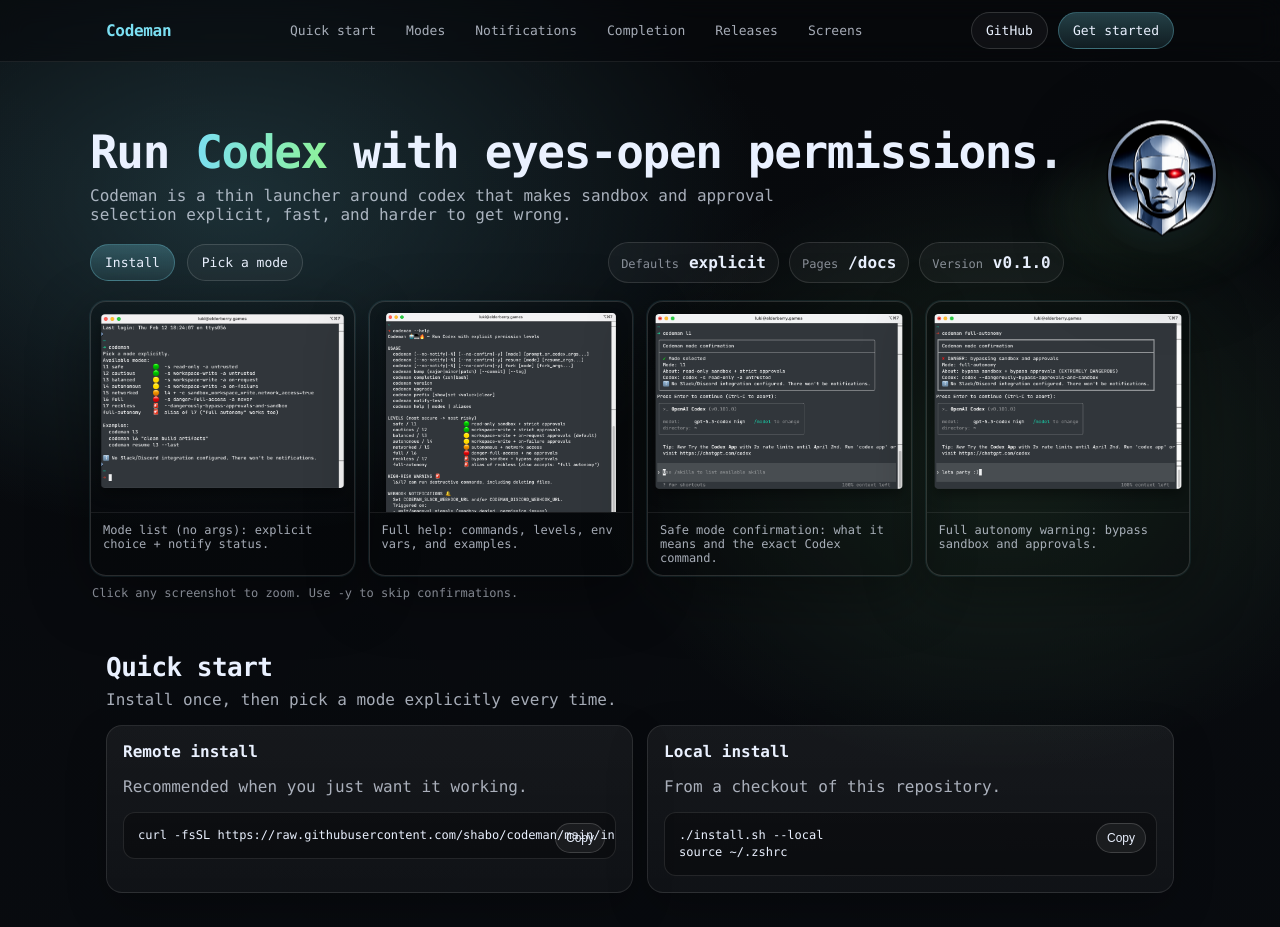
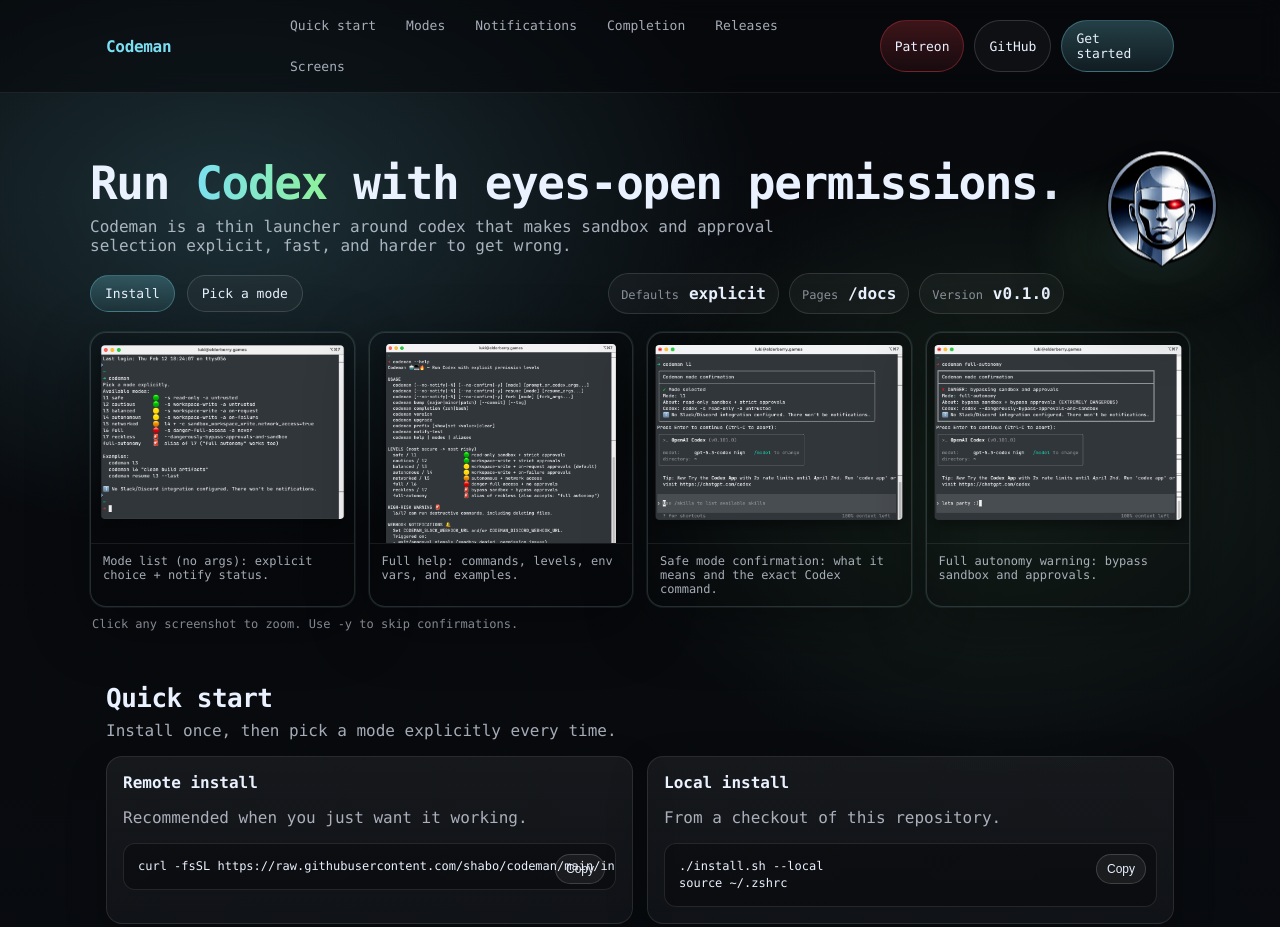
Before and after one commit to shabo/codeman, a plain HTML site: page docs/index.html in a window 1280 px wide. Shown: the top 927 px of the page. Drawn offline with Linux system fonts and the light colour scheme; a web font is replaced by a local one.

Commit message:
docs: add Patreon CTA button

```diff
--- a/docs/index.html
+++ b/docs/index.html
@@ -30,6 +30,7 @@
         </nav>
 
         <div class="top__cta">
+          <a class="btn btn--patreon" href="https://www.patreon.com/SHABERS" target="_blank" rel="noopener">Patreon</a>
           <a class="btn btn--ghost" href="https://github.com/shabo/codeman">GitHub</a>
           <a class="btn btn--primary" href="#quickstart">Get started</a>
         </div>
--- a/docs/site/styles.css
+++ b/docs/site/styles.css
@@ -25,6 +25,7 @@
   --muted2: rgba(234, 241, 255, 0.55);
   --accent: #7bdff2;
   --accent2: #8ef29a;
+  --patreon: #ff424d;
   --warn: #ffd166;
   --danger: #ff4d6d;
   --shadow: 0 18px 60px rgba(0, 0, 0, 0.55);
@@ -128,6 +129,11 @@
   background: linear-gradient(180deg, rgba(123, 223, 242, 0.26), rgba(123, 223, 242, 0.10));
   border-color: rgba(123, 223, 242, 0.30);
 }
+.btn--patreon {
+  background: linear-gradient(180deg, rgba(255, 66, 77, 0.22), rgba(255, 66, 77, 0.08));
+  border-color: rgba(255, 66, 77, 0.30);
+}
+.btn--patreon:hover { border-color: rgba(255, 66, 77, 0.48); }
 .btn:hover { text-decoration: none; border-color: rgba(255, 255, 255, 0.28); }
 .btn:focus-visible { outline: 2px solid rgba(123, 223, 242, 0.8); outline-offset: 2px; }
 
```
